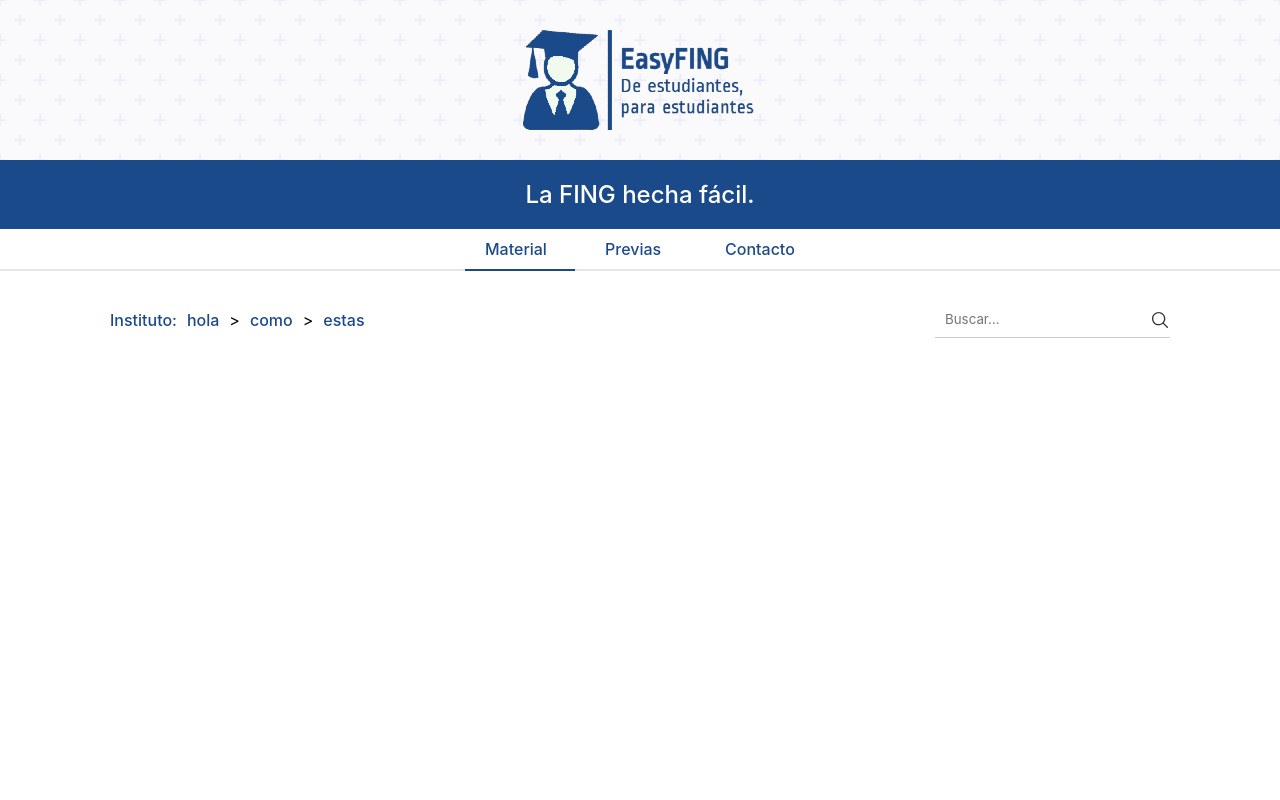
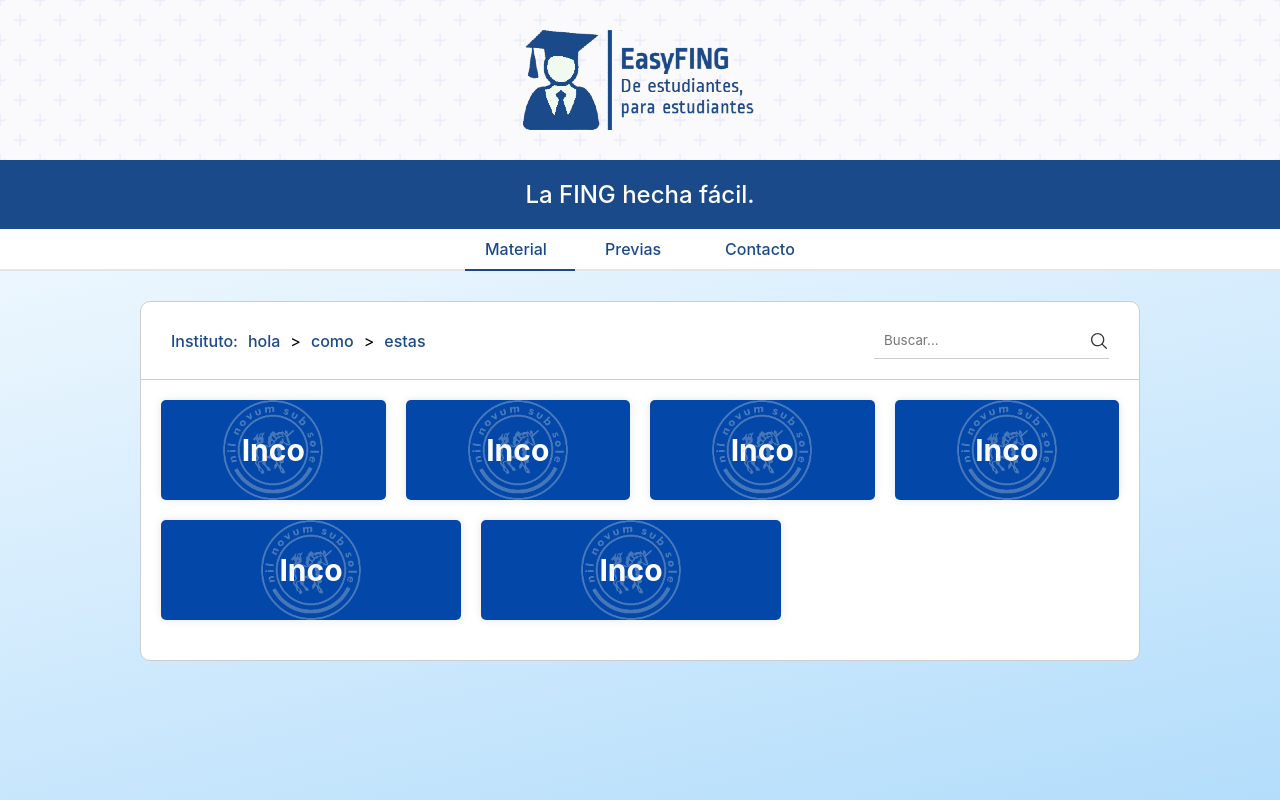
Before and after one commit to sebas-pena/easy-fing-rebrand, a React (Create React App) app: page / in a window 1280 px wide. Built offline with nearby package versions, Linux system fonts and the light colour scheme.

Commit message:
avance cards

```diff
--- a/src/components/Card.jsx
+++ b/src/components/Card.jsx
@@ -1,5 +1,16 @@
-const Card = () => {
-	return <div></div>
+import logo from "../assets/images/inco-logo.png"
+const Card = ({ heading }) => {
+  return (
+    <div className="card__ctn">
+      <div className="card__img-ctn">
+        <img src={logo} alt="logo" className="card__img" />
+      </div>
+      <div className="card__text-ctn">
+        <h3 className="card__title">Inco</h3>
+        <p className="card__text"></p>
+      </div>
+    </div>
+  )
 }
 
 export default Card
--- a/src/components/CardCallery.jsx
+++ b/src/components/CardCallery.jsx
@@ -34,7 +34,13 @@ const Cardsgallery = ({ cards = [], path = ["hola", "como", "estas"] }) => {
           <SearchIcon size="20" color="#333" />
         </div>
       </div>
-			<div className="card-gallery__ctn">
+      <div className="card-gallery__cards-ctn">
+        <Card />
+        <Card />
+        <Card />
+        <Card />
+        <Card />
+        <Card />
         {cards.map((card) => (
           <Card key={card.id} card={card} path={path} />
         ))}
--- a/src/styles/base.css
+++ b/src/styles/base.css
@@ -11,6 +11,7 @@ html, body {
 
 #root{
   height: 100%;
+  background: linear-gradient(167deg, #ffffff 0%, #b3ddfb 100%);
 }
 
 ul, ol {
--- /dev/null
+++ b/src/styles/components/card.css
@@ -0,0 +1,29 @@
+
+.card__ctn{
+    flex: 1;
+    position: relative;
+    display: flex;
+    align-items: center;
+    justify-content: center;
+    max-width: 300px;
+    min-width: 200px;
+    height: 100px;
+    overflow: hidden;
+    border-radius: 5px;
+    box-shadow: 0px 0px 10px rgba(0,0,0,0.1);
+    background-color: #0348a9;
+    color: #fff;
+}
+
+.card__img-ctn{
+    position: absolute;
+    height: 100%;
+}
+.card__img-ctn > img {
+    opacity: .3;
+    height: inherit;
+}
+
+.card__title{
+    font-size: 30px;
+}
--- a/src/styles/components/cardGallery.css
+++ b/src/styles/components/cardGallery.css
@@ -1,13 +1,18 @@
 .card-gallery__ctn{
-  margin: 0 auto;
-  padding: 30px 20px;
-  max-width: 1100px;
+  margin: 30px auto;
+  max-width: 1000px;
+  border-radius: 10px;
+  border: 1px solid #cdcdcd;
+  background-color: #ffffff;
+  padding-bottom: 20px;
 }
 
 .card-gallery__top{
   display: flex;
   justify-content: space-between;
   align-items: center;
+  padding:  20px 30px;
+  border-bottom: 1px solid #cdcdcd;
 }
 
 .card-gallery__links-ctn > ul{
@@ -49,3 +54,10 @@
   top: 50%;
   transform: translateY(-50%);
 }
+
+.card-gallery__cards-ctn{
+  display: flex;
+  flex-wrap: wrap;
+  gap: 20px;
+  padding: 20px;
+}
--- a/src/styles/styles.css
+++ b/src/styles/styles.css
@@ -7,6 +7,7 @@
 @import "./components/header.css";
 @import "./components/navBar.css";
 @import "./components/footer.css";
+@import "./components/card.css";
 @import "./components/cardGallery.css";
 
 /* PAGES */
```
Also changed, not shown: src/assets/images/inco-logo.png (added). Lines whose indentation alone changed are shown as unchanged.
